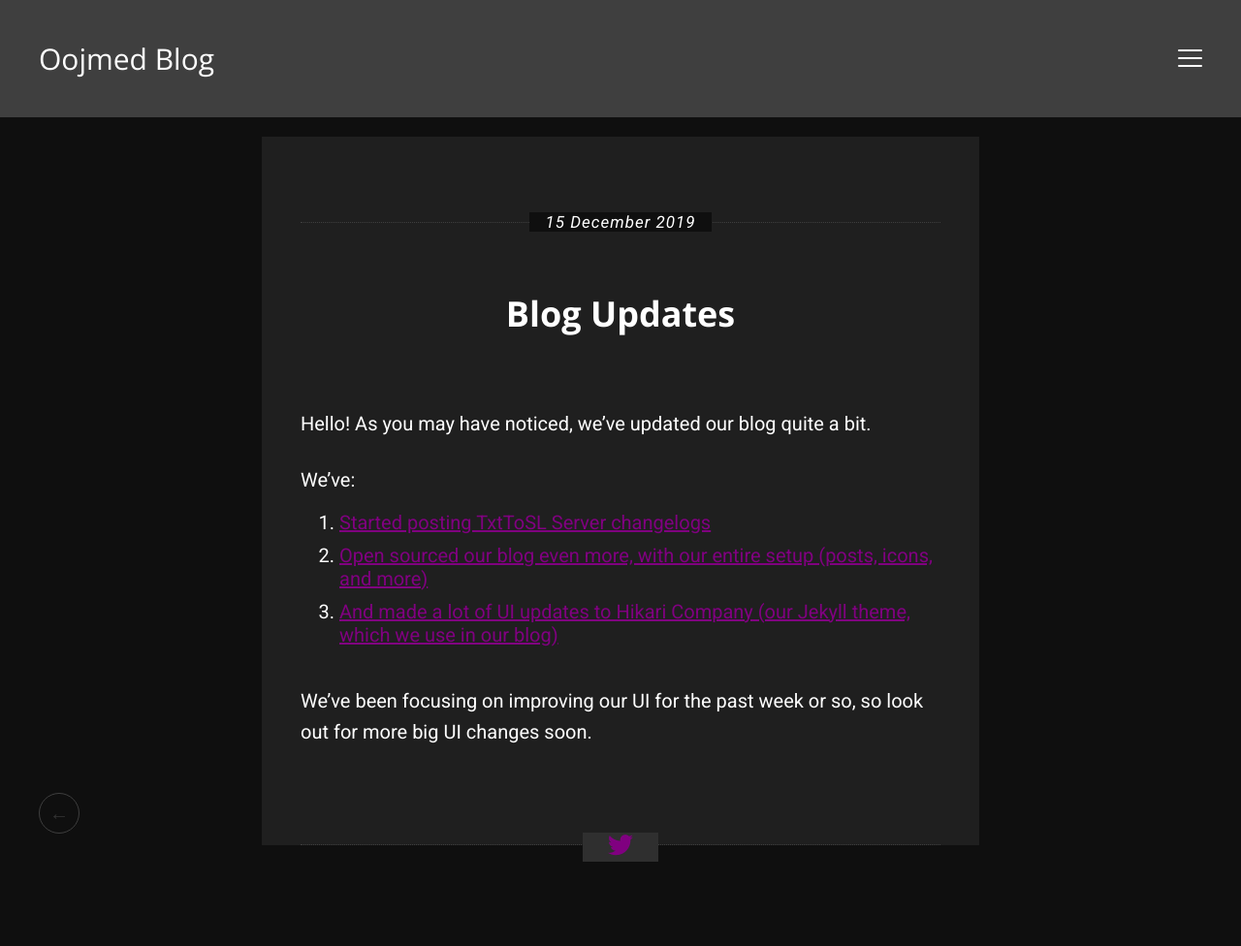
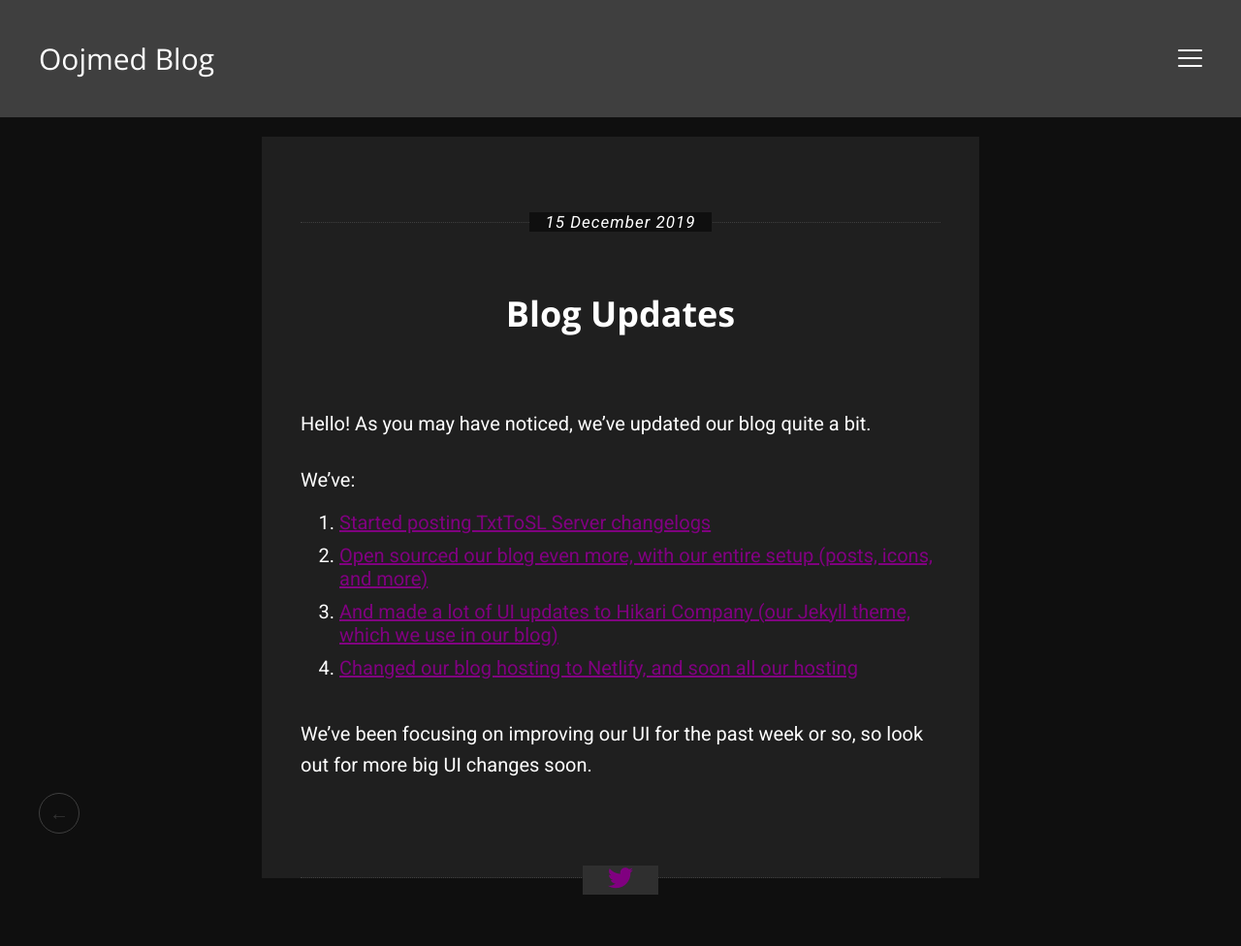
Before and after one commit to oojmed/blog, a Jekyll site: the page built from _posts/2019-12-15-blog-updates.md, in a window 1280 px wide. Shown: the whole page at 97% size. Built offline with Jekyll 4.4.1, drawn with Linux system fonts in a browser that asks for light colours; before the commit the page ends 942 px from its top, so only the background shows below that.

Commit message:
Updated blog updates post to add Netlify hosting

```diff
--- a/_posts/2019-12-15-blog-updates.md
+++ b/_posts/2019-12-15-blog-updates.md
@@ -10,5 +10,6 @@
  - [Started posting TxtToSL Server changelogs](/txttosl-server/2019-12-14_1/)
  - [Open sourced our blog even more, with our entire setup (posts, icons, and more)](https://github.com/oojmed/hikari-company)
  - [And made a lot of UI updates to Hikari Company (our Jekyll theme, which we use in our blog)](https://github.com/oojmed/hikari-company)
+ - [Changed our blog hosting to Netlify, and soon all our hosting](https://netlify.com)
 
 We've been focusing on improving our UI for the past week or so, so look out for more big UI changes soon.
```
